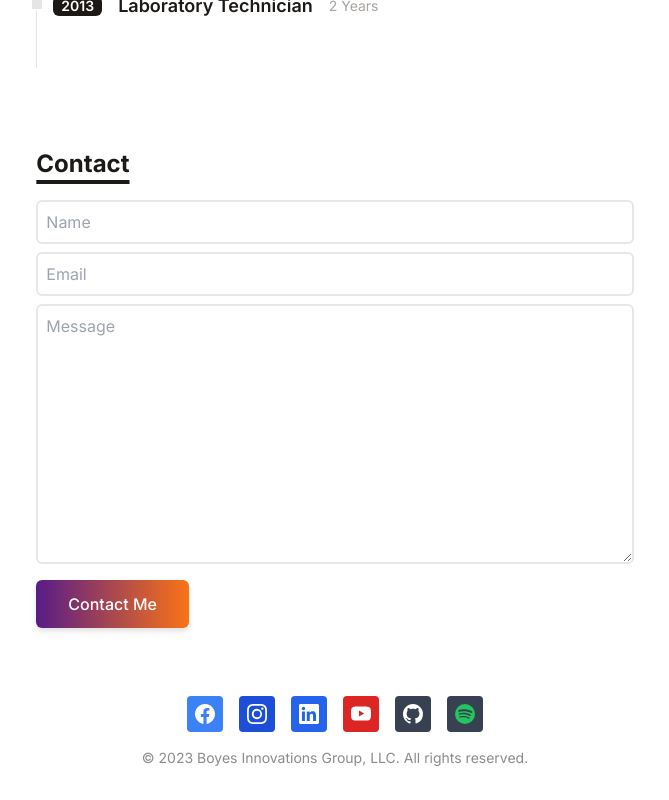
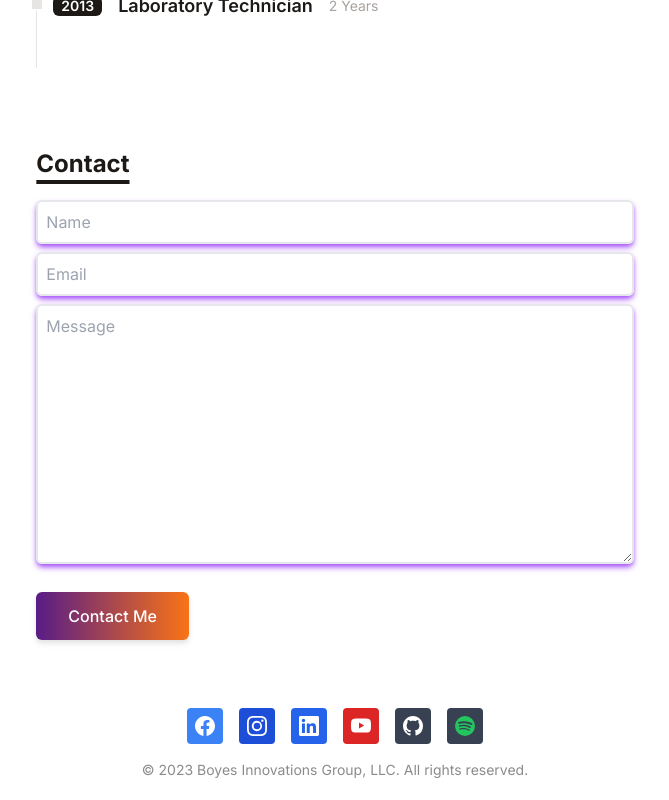
Before and after one commit to John-Boyes/portfolio, a React (Vite) app: page / in a window 1280 px wide. Shown: the part 1292-2092 px from the top of the page, without its empty margins (305-974 px from the left). Built offline with nearby package versions, Linux system fonts and the light colour scheme.

Commit message:
added shadows to contact form

```diff
--- a/src/components/Contact.jsx
+++ b/src/components/Contact.jsx
@@ -10,30 +10,30 @@ function Contact() {
         <form
           action="hhttps://getform.io/f/34a3f97a-ff80-431e-8aaf-a83240c5375d"
           method="Post"
-          className='flex flex-col w-full md:w-7/12'
+          className='flex flex-col w-full md:w-7/12 '
         >
           <Title>Contact</Title>
           <input
             type="text"
             name="name"
             placeholder="Name"
-            className='p-2 bg-transparent border-2 rounded-md focus:outline-none'
+            className='p-2 bg-transparent border-2 rounded-md focus:outline-none shadow-md shadow-purple-500 dark:shadow-orange-300'
           />
           <input
             type="text"
             name="email"
             placeholder="Email"
-            className='my-2 p-2 bg-transparent border-2 rounded-md focus:outline-none'
+            className='my-2 p-2 bg-transparent border-2 rounded-md focus:outline-none shadow-md shadow-purple-500 dark:shadow-orange-300'
           />
           <textarea
             name='message'
             placeholder='Message'
             rows='10'
-            className='p-2 mb-4 bg-transparent border-2 rounded-md focus:outline-none'
+            className='p-2 mb-4 bg-transparent border-2 rounded-md focus:outline-none shadow-md shadow-purple-500 dark:shadow-orange-300'
           />
           <button
             type='button'
-            className='text-center inline-block
+            className='mt-3 text-center inline-block
              px-8 py-3 w-max text-base font-medium
              rounded-md text-white bg-gradient-to-r
              from-purple-900 to-orange-500
```
